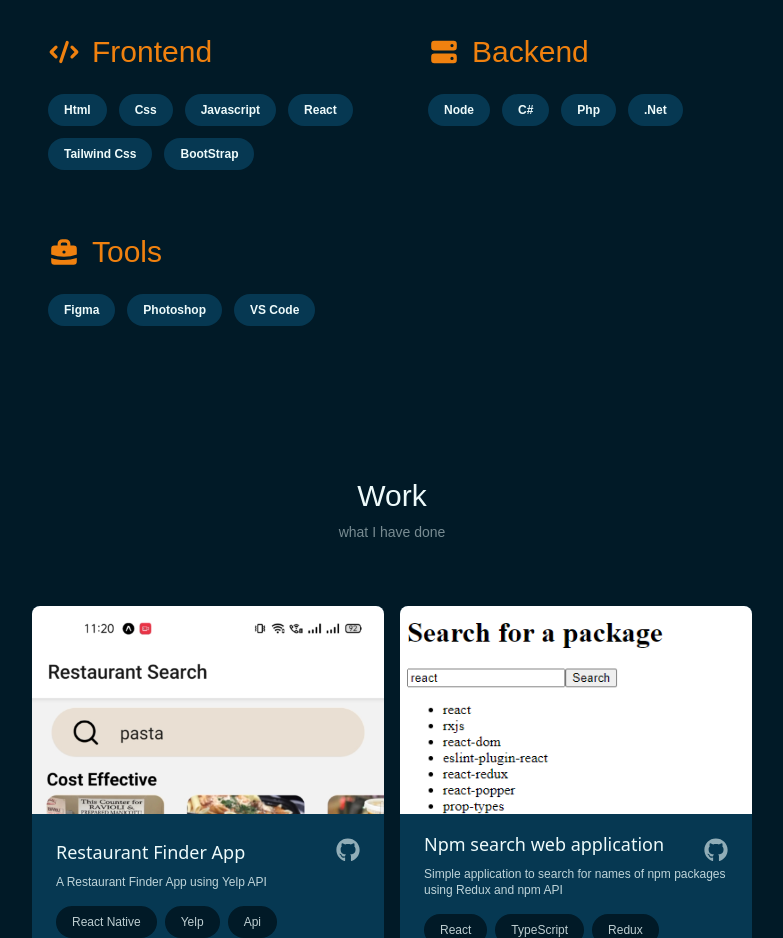
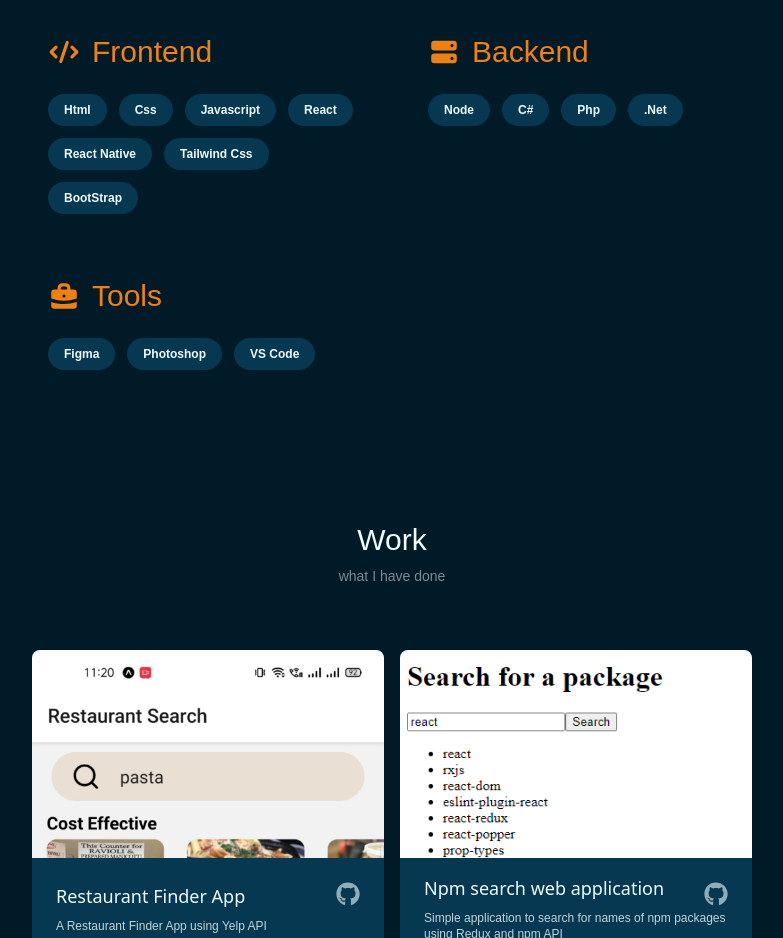
Before and after one commit to JoshDhar/portfolio, a React (Create React App) app: page / in a window 1280 px wide. Shown: the part 1380-2318 px from the top of the page, without its empty margins (248-1031 px from the left). Built offline with nearby package versions, Linux system fonts and the light colour scheme.

Commit message:
Added rn

```diff
--- a/src/App.js
+++ b/src/App.js
@@ -129,6 +129,9 @@
                 </span>
                 <span className="rounded-full text-white bg-darkAcc px-4 py-2 text-xs font-bold ">
                   React
+                </span>
+                <span className="rounded-full text-white bg-darkAcc px-4 py-2 text-xs font-bold ">
+                  React Native
                 </span>
                 <span className="rounded-full text-white bg-darkAcc px-4 py-2 text-xs font-bold ">
                   Tailwind Css
```
